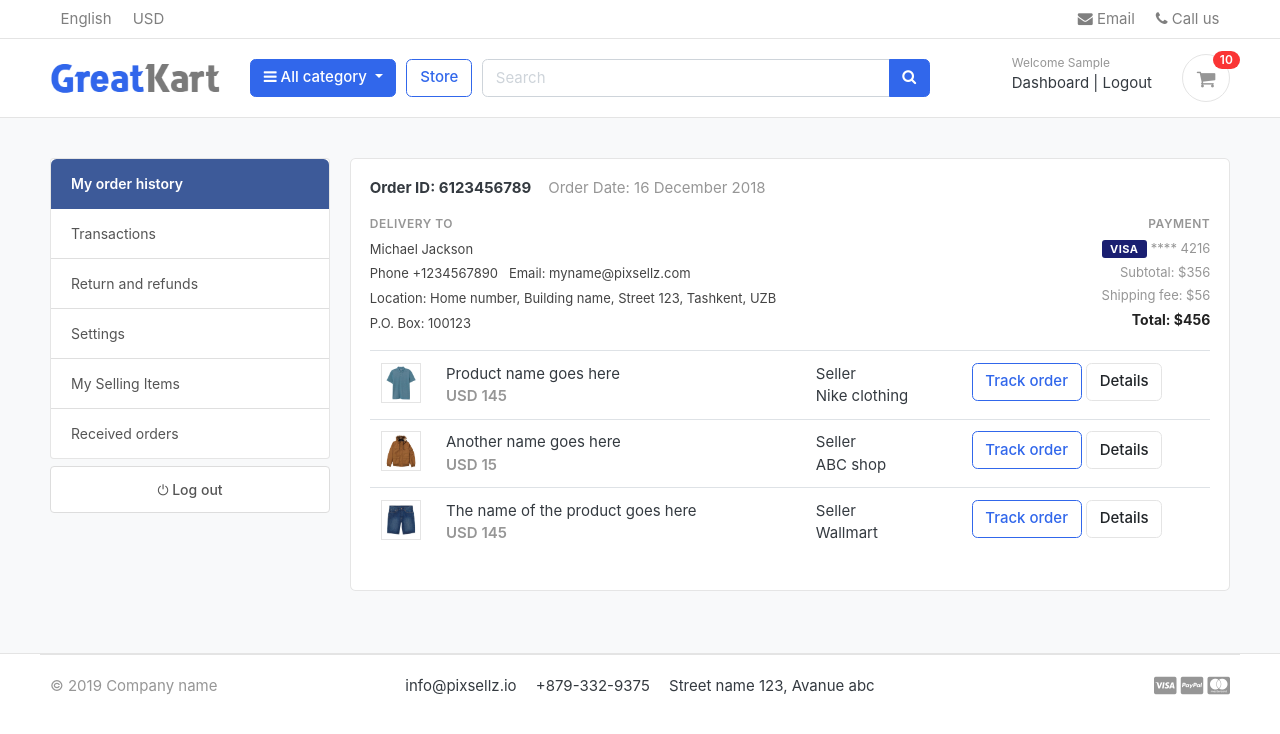
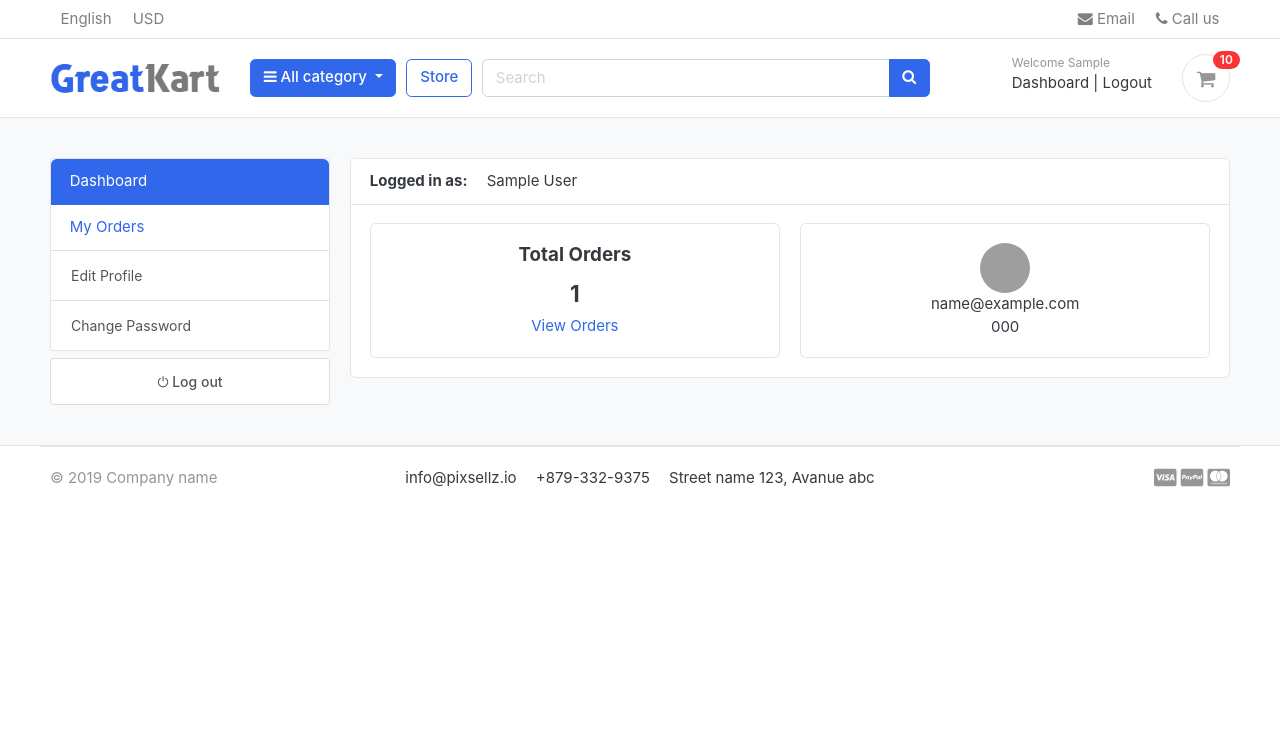
Before and after one commit to sanjanaramgarhia/Greatkart-Django, a Django app: page /accounts/ in a window 1280 px wide. Shown: the top 734 px of the page. Run offline with Django 5.2, Linux system fonts and the light colour scheme; a user stored in the database is signed in; tables that the repository leaves empty hold one stand-in row (values such as "Sample post"); some libraries are stand-ins or nearby versions; some web fonts are replaced; grey boxes are pictures that could not be loaded.

Commit message:
User Dashboard and Profile

```diff
--- a/accounts/urls.py
+++ b/accounts/urls.py
@@ -10,7 +10,14 @@ urlpatterns = [
 
     path('activate/<uidb64>/<token>/', views.activate, name='activate'),
     path('forgotPassword/', views.forgotPassword, name='forgotPassword'),
-    path('resetpassword_validate/<uidb64>/<token>/', views.resetpassword_validate, name='resetpassword_validate'),
+    path('resetpassword_validate/<uidb64>/<token>/',
+         views.resetpassword_validate, name='resetpassword_validate'),
     path('resetPassword/', views.resetPassword, name='resetPassword'),
 
+    path('my_orders/', views.my_orders, name='my_orders'),
+    # path('edit_profile/', views.edit_profile, name='edit_profile'),
+    # path('change_password/', views.change_password, name='change_password'),
+    # path('order_detail/<int:order_id>/',
+    #      views.order_detail, name='order_detail'),
+
 ]
--- a/accounts/views.py
+++ b/accounts/views.py
@@ -1,6 +1,7 @@
 from django.shortcuts import render, redirect
 from .forms import RegistrationForm
 from .models import Account
+from orders.models import Order, OrderProduct
 from django.contrib import messages, auth
 from django.contrib.auth.decorators import login_required
 from django.http import HttpResponse
@@ -18,6 +19,8 @@ from carts.models import Cart, Cartitem
 import requests
 
 # Create your views here.
+
+
 def register(request):
     if request.method == 'POST':
         form = RegistrationForm(request.POST)
@@ -28,7 +31,8 @@ def register(request):
             email = form.cleaned_data['email']
             password = form.cleaned_data['password']
             username = email.split("@")[0]
-            user = Account.objects.create_user(first_name=first_name, last_name=last_name, email=email, username=username, password=password)
+            user = Account.objects.create_user(
+                first_name=first_name, last_name=last_name, email=email, username=username, password=password)
             user.phone_number = phone_number
             user.save()
 
@@ -53,6 +57,7 @@ def register(request):
     }
     return render(request, 'accounts/register.html', context)
 
+
 def login(request):
     if request.method == 'POST':
         email = request.POST['email']
@@ -63,7 +68,8 @@ def login(request):
         if user is not None:
             try:
                 cart = Cart.objects.get(cart_id=_cart_id(request))
-                is_cart_item_exists = Cartitem.objects.filter(cart=cart).exists()
+                is_cart_item_exists = Cartitem.objects.filter(
+                    cart=cart).exists()
                 if is_cart_item_exists:
                     cart_item = Cartitem.objects.filter(cart=cart)
 
@@ -118,31 +124,42 @@ def login(request):
     return render(request, 'accounts/login.html')
 
 
-@login_required(login_url = 'login')
+@login_required(login_url='login')
 def logout(request):
     auth.logout(request)
     messages.success(request, 'You are logged out.')
     return redirect('login')
 
+
 def activate(request, uidb64, token):
     try:
         uid = urlsafe_base64_decode(uidb64).decode()
         user = Account._default_manager.get(pk=uid)
-    except(TypeError, ValueError, OverflowError, Account.DoesNotExist):
+    except (TypeError, ValueError, OverflowError, Account.DoesNotExist):
         user = None
 
     if user is not None and default_token_generator.check_token(user, token):
         user.is_active = True
         user.save()
-        messages.success(request, 'Congratulations! Your account is activated.')
+        messages.success(
+            request, 'Congratulations! Your account is activated.')
         return redirect('login')
     else:
         messages.error(request, 'Invalid activation link')
         return redirect('register')
 
-@login_required(login_url = 'login')
+
+@login_required(login_url='login')
 def dashboard(request):
-    return render(request, 'accounts/dashboard.html')
+    orders = Order.objects.order_by(
+        '-created_at').filter(user_id=request.user.id, is_ordered=True)
+    orders_count = orders.count()
+    context = {
+        'orders_count': orders_count,
+        # 'userprofile': userprofile,
+    }
+    return render(request, 'accounts/dashboard.html', context)
+
 
 def forgotPassword(request):
     if request.method == 'POST':
@@ -163,18 +180,20 @@ def forgotPassword(request):
             send_email = EmailMessage(mail_subject, message, to=[to_email])
             send_email.send()
 
-            messages.success(request, 'Password reset email has been sent to your email address.')
+            messages.success(
+                request, 'Password reset email has been sent to your email address.')
             return redirect('login')
         else:
             messages.error(request, 'Account does not exist!')
             return redirect('forgotPassword')
     return render(request, 'accounts/forgotPassword.html')
 
+
 def resetpassword_validate(request, uidb64, token):
     try:
         uid = urlsafe_base64_decode(uidb64).decode()
         user = Account._default_manager.get(pk=uid)
-    except(TypeError, ValueError, OverflowError, Account.DoesNotExist):
+    except (TypeError, ValueError, OverflowError, Account.DoesNotExist):
         user = None
 
     if user is not None and default_token_generator.check_token(user, token):
@@ -184,6 +203,7 @@ def resetpassword_validate(request, uidb64, token):
     else:
         messages.error(request, 'This link has been expired!')
         return redirect('login')
+
 
 def resetPassword(request):
     if request.method == 'POST':
@@ -202,3 +222,13 @@ def resetPassword(request):
             return redirect('resetPassword')
     else:
         return render(request, 'accounts/resetPassword.html')
+
+
+@login_required(login_url='login')
+def my_orders(request):
+    orders = Order.objects.filter(
+        user=request.user, is_ordered=True).order_by('-created_at')
+    context = {
+        'orders': orders,
+    }
+    return render(request, 'accounts/my_orders.html', context)
--- a/orders/views.py
+++ b/orders/views.py
@@ -31,7 +31,6 @@ def payments(request):
 
     # Move the cart items to Order Product table
     cart_items = Cartitem.objects.filter(user=request.user)
-    print(cart_items)
 
     for item in cart_items:
         orderproduct = OrderProduct()
--- a/templates/accounts/dashboard.html
+++ b/templates/accounts/dashboard.html
@@ -1,147 +1,52 @@
 {% extends 'base.html' %}
-{% load static %}
+
+
 {% block content %}
 
-<section class="section-content padding-y bg">
+<section class="section-conten padding-y bg">
+
+    {% include 'includes/alerts.html' %}
     <div class="container">
         <div class="row">
-
-        <!-- ── Sidebar ── -->
-        <div class="col-md-3">
-            <div class="card mb-2" style="border-radius:4px; overflow:hidden;">
-                <div class="list-group list-group-flush">
-                    <a href="#" class="list-group-item list-group-item-action active" style="padding:14px 20px; font-size:14px; font-weight:600; background-color:#3d5a99; border-color:#3d5a99; color:#fff;">
-                        My order history
-                    </a>
-                    <a href="#" class="list-group-item list-group-item-action" style="padding:14px 20px; font-size:14px; color:#555;">
-                        Transactions
-                    </a>
-                    <a href="#" class="list-group-item list-group-item-action" style="padding:14px 20px; font-size:14px; color:#555;">
-                        Return and refunds
-                    </a>
-                    <a href="#" class="list-group-item list-group-item-action" style="padding:14px 20px; font-size:14px; color:#555;">
-                        Settings
-                    </a>
-                    <a href="#" class="list-group-item list-group-item-action" style="padding:14px 20px; font-size:14px; color:#555;">
-                        My Selling Items
-                    </a>
-                    <a href="#" class="list-group-item list-group-item-action" style="padding:14px 20px; font-size:14px; color:#555;">
-                        Received orders
-                    </a>
+            {% include 'includes/dashboard_sidebar.html' %}
+            <main class="col-md-9">
+                <article class="card">
+                    <header class="card-header">
+                        <strong class="d-inline-block mr-3">Logged in as:</strong>
+                        <span>{{user.full_name}}</span>
+                    </header>
+                    <div class="card-body">
+                        <div class="row">
+                            <div class="col-md-6">
+                                <div class="card" style="text-align:center;">
+                                    <div class="card-body">
+                                        <h5 class="card-title">Total Orders</h5>
+                                        <h4>{{orders_count}}</h4>
+                                        <a href=>View Orders</a>
                                     </div>
                                 </div>
-            <a href="{% url 'logout' %}" class="btn btn-light btn-block" style="border:1px solid #ddd; padding:12px 20px; font-size:14px; color:#555; border-radius:4px; display:flex; align-items:center; justify-content:center; gap:8px;">
-                &#9211; Log out
-            </a>
                             </div>
-        <!-- sidebar end -->
-
-        <!-- ── Main ── -->
-        <main class="col-md-9">
-            <article class="card mb-4">
+                            <div class="col-md-6">
+                                <div class="card" style="text-align:center;">
                                     <div class="card-body">
-
-                    <!-- Order ID + Date -->
-                    <div class="mb-3">
-                        <strong>Order ID: 6123456789</strong>
-                        &nbsp;&nbsp;
-                        <span class="text-muted">Order Date: 16 December 2018</span>
+                                        <img src="https://www.w3schools.com/howto/img_avatar2.png"
+                                            alt="User Profile Picture" width="50" height="50"
+                                            style="border-radius:50%;">
+                                        <p class="mb-0">{{user.email}}</p>
+                                        <p>{{user.phone_number}}</p>
                                     </div>
-
-                    <!-- Delivery + Payment row -->
-                    <div class="row mb-3">
-                        <div class="col-md-7">
-                            <p class="text-muted mb-1" style="font-size:12px; font-weight:600; text-transform:uppercase; letter-spacing:.04em;">Delivery to</p>
-                            <p class="mb-0" style="font-size:13px; line-height:1.9; color:#444;">
-                                Michael Jackson<br>
-                                Phone +1234567890 &nbsp; Email: myname@pixsellz.com<br>
-                                Location: Home number, Building name, Street 123, Tashkent, UZB<br>
-                                P.O. Box: 100123
-                            </p>
-                        </div>
-                        <div class="col-md-5 text-right">
-                            <p class="text-muted mb-1" style="font-size:12px; font-weight:600; text-transform:uppercase; letter-spacing:.04em;">Payment</p>
-                            <p class="mb-1">
-                                <span style="background:#1a1f71; color:#fff; font-size:11px; font-weight:700; padding:2px 8px; border-radius:3px; letter-spacing:.05em;">VISA</span>
-                                <span class="text-muted" style="font-size:13px;"> **** 4216</span>
-                            </p>
-                            <p class="mb-1 text-muted" style="font-size:13px;">Subtotal: $356</p>
-                            <p class="mb-1 text-muted" style="font-size:13px;">Shipping fee: $56</p>
-                            <p class="mb-0" style="font-size:14px; font-weight:700; color:#222;">Total: $456</p>
                                 </div>
                             </div>
 
-                    <!-- Items table -->
-                    <div class="table-responsive">
-                        <table class="table table-hover">
+                        </div> <!-- row.// -->
+                    </div> <!-- card-body .// -->
 
-                            <tr>
-                                <td width="65">
-                                    <img src="{% static 'images/items/1.jpg' %}" class="img-xs border" alt="Product 1" onerror="this.style.background='#f0f0f0';this.style.width='50px';this.style.height='50px'">
-                                </td>
-                                <td>
-                                    <p class="title mb-0">Product name goes here</p>
-                                    <var class="price text-muted">USD 145</var>
-                                </td>
-                                <td>Seller <br> Nike clothing</td>
-                                <td width="250">
-                                    <a href="#" class="btn btn-outline-primary">Track order</a>
-                                    <a href="#" class="btn btn-light">Details</a>
-                                </td>
-                            </tr>
+                </article> <!-- order-group.// -->
+            </main>
+        </div> <!-- row.// -->
+    </div>
 
-                            <tr>
-                                <td width="65">
-                                    <img src="{% static 'images/items/2.jpg' %}" class="img-xs border" alt="Product 2" onerror="this.style.background='#f0f0f0';this.style.width='50px';this.style.height='50px'">
-                                </td>
-                                <td>
-                                    <p class="title mb-0">Another name goes here</p>
-                                    <var class="price text-muted">USD 15</var>
-                                </td>
-                                <td>Seller <br> ABC shop</td>
-                                <td width="250">
-                                    <a href="#" class="btn btn-outline-primary">Track order</a>
-                                    <a href="#" class="btn btn-light">Details</a>
-                                </td>
-                            </tr>
 
-                            <tr>
-                                <td width="65">
-                                    <img src="{% static 'images/items/3.jpg' %}" class="img-xs border" alt="Product 3" onerror="this.style.background='#f0f0f0';this.style.width='50px';this.style.height='50px'">
-                                </td>
-                                <td>
-                                    <p class="title mb-0">The name of the product goes here</p>
-                                    <var class="price text-muted">USD 145</var>
-                                </td>
-                                <td>Seller <br> Wallmart</td>
-                                <td width="250">
-                                    <a href="#" class="btn btn-outline-primary">Track order</a>
-                                    <a href="#" class="btn btn-light">Details</a>
-                                </td>
-                            </tr>
-
-                        </table>
-                    </div><!-- table-responsive end -->
-
-                </div>
-            </article>
-        </main>
-        <!-- main end -->
-
-    </div><!-- row end -->
-</div>
 </section>
 
-<style>
-    .list-group-item-action:hover {
-        background-color: #f5f7ff !important;
-        color: #3d5a99 !important;
-    }
-    .list-group-item.active {
-        background-color: #3d5a99 !important;
-        border-color: #3d5a99 !important;
-        color: #fff !important;
-    }
-</style>
-
 {% endblock %}
--- /dev/null
+++ b/templates/includes/dashboard_sidebar.html
@@ -0,0 +1,24 @@
+<!-- ── Sidebar ── -->
+<div class="col-md-3">
+    <div class="card mb-2" style="border-radius:4px; overflow:hidden;">
+        <div class="list-group list-group-flush">
+            <a class="list-group-item {% if '/accounts/' == request.path %}active{% endif %}"
+                href="{% url 'dashboard' %}"> Dashboard </a>
+            <a class="list-group-item {% if '/my_orders/' in request.path %}active{% endif %}"
+                href="{% url 'my_orders' %}"> My Orders </a>
+            <a href="#" class="list-group-item list-group-item-action"
+                style="padding:14px 20px; font-size:14px; color:#555;">
+                Edit Profile
+            </a>
+            <a href="#" class="list-group-item list-group-item-action"
+                style="padding:14px 20px; font-size:14px; color:#555;">
+                Change Password
+            </a>
+        </div>
+    </div>
+    <a href="{% url 'logout' %}" class="btn btn-light btn-block"
+        style="border:1px solid #ddd; padding:12px 20px; font-size:14px; color:#555; border-radius:4px; display:flex; align-items:center; justify-content:center; gap:8px;">
+        &#9211; Log out
+    </a>
+</div>
+<!-- sidebar end -->
```
Also changed, not shown: accounts/admin.py (+14 -2 lines), accounts/models.py (+16 -0 lines), templates/accounts/my_orders.html (added, +58 -0 lines), templates/store/product_detail.html (+19 -13 lines), accounts/migrations/0003_userprofile.py (added). Lines whose indentation alone changed are shown as unchanged.
